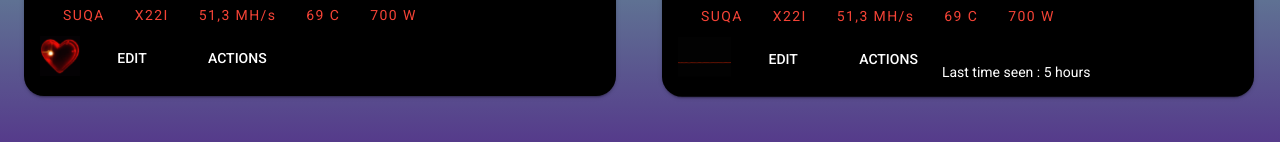
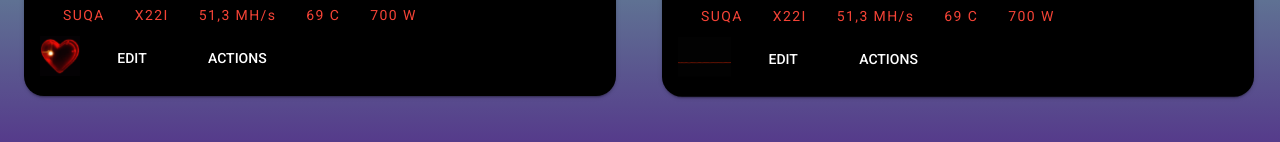
Before and after one commit to Nesci28/nOS-WebApp, a Vue app in the folder client/: page /#/user in a window 1280 px wide. Shown: the part 168-310 px from the top of the page. Built offline with nearby package versions, Linux system fonts and the light colour scheme.

Commit message:
forgot something

```diff
--- a/client/src/views/User.vue
+++ b/client/src/views/User.vue
@@ -121,8 +121,6 @@
                     </v-list-tile>
                   </v-list>
                 </v-menu>
-            <!-- <v-btn flat color="white" class="span-text">Edit Coins</v-btn> -->
-                <span class="white--text seenText">Last time seen : {{ rigSeen[rig - 1] }}</span>
             </div>
           </div>
         </v-card>
@@ -206,9 +204,6 @@ export default {
 </script>
 
 <style>
-.seenText{
-  top: -2000px;
-}
 .roundImg{
   border-radius: 50%;
 }
```
